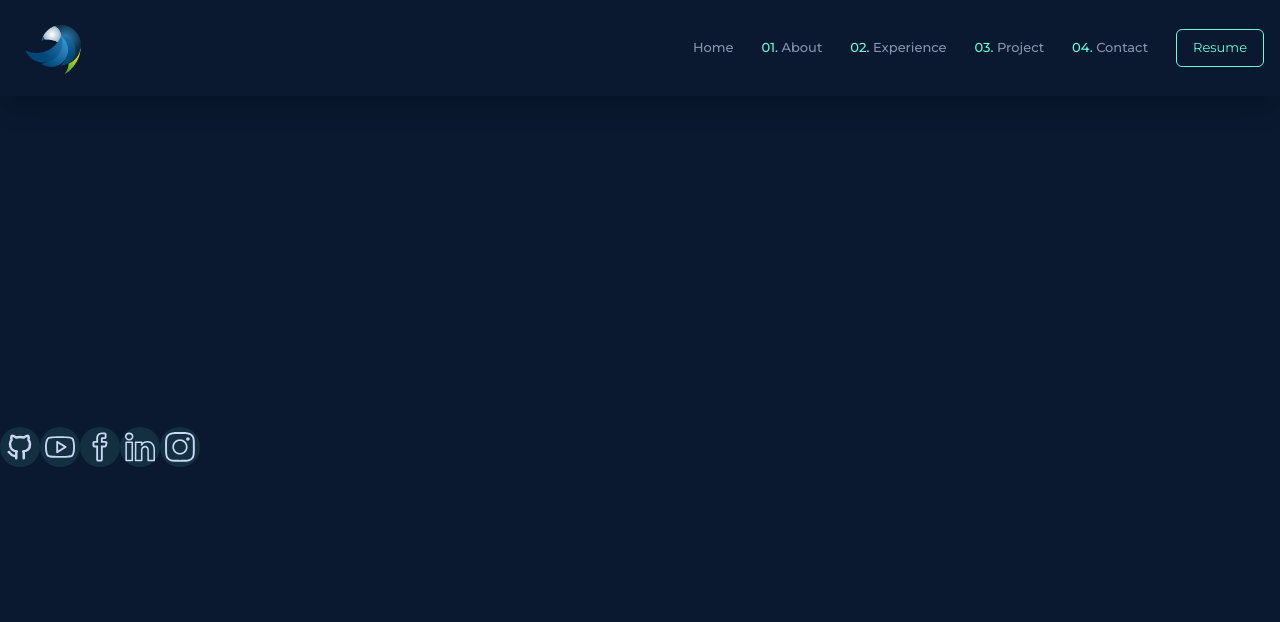
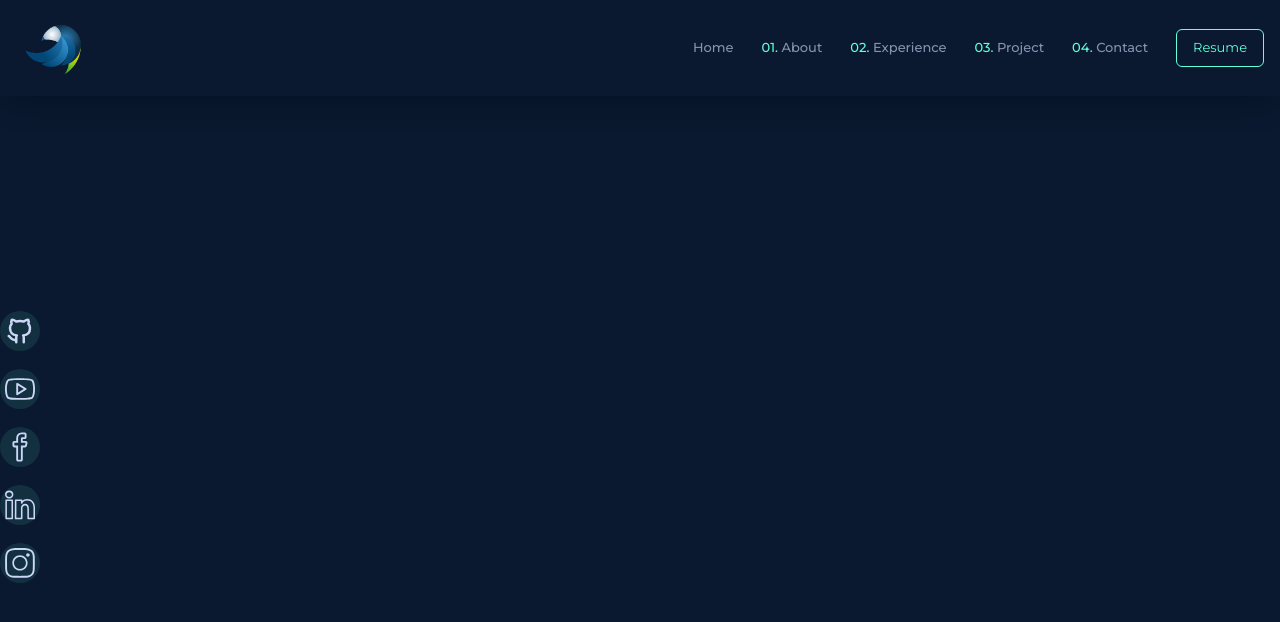
Before and after one commit to KennedyMungai/portfolio_with_framer_motion, a Next.js app: page / in a window 1280 px wide. Shown: the top 622 px of the page. Built offline with nearby package versions, Linux system fonts and the light colour scheme.

Commit message:
Updated the markup for the social media links

```diff
--- a/src/components/MainContent/LeftSide.tsx
+++ b/src/components/MainContent/LeftSide.tsx
@@ -1,18 +1,18 @@
+import Link from 'next/link'
+import {
+	SlSocialFacebook,
+	SlSocialInstagram,
+	SlSocialLinkedin,
+	SlSocialYoutube
+} from 'react-icons/sl'
 import { TbBrandGithub } from 'react-icons/tb'
-import {
-	SlSocialYoutube,
-	SlSocialFacebook,
-	SlSocialLinkedin,
-	SlSocialInstagram
-} from 'react-icons/sl'
-import Link from 'next/link'
 
 type Props = {}
 
 const LeftSide = (props: Props) => {
 	return (
 		<div className='w-full h-full flex flex-col items-center justify-end gap-4 text-textLight'>
-			<div className='flex flex-col items-center gap-4'>
+			<div className='flex flex-col items-center justify-center gap-4 text-textLight'>
 				<Link
 					href='https://www.github.com/KennedyMungai'
 					target='_blank'
@@ -20,15 +20,23 @@ const LeftSide = (props: Props) => {
 					<span className='w-10 h-10 text-xl bg-hoverColor rounded-full inline-flex items-center justify-center hover:text-textGreen cursor-pointer hover:-translate-y-2 transition-all duration-300'>
 						<TbBrandGithub size={30} />
 					</span>
+				</Link>
+				<Link href='https://https.www.youtube.com/channel/KennedyMungai'>
 					<span className='w-10 h-10 text-xl bg-hoverColor rounded-full inline-flex items-center justify-center hover:text-textGreen cursor-pointer hover:-translate-y-2 transition-all duration-300'>
 						<SlSocialYoutube size={30} />
 					</span>
+				</Link>
+				<Link href='https://www.facebook.com/kennedy.mungai.9'>
 					<span className='w-10 h-10 text-xl bg-hoverColor rounded-full inline-flex items-center justify-center hover:text-textGreen cursor-pointer hover:-translate-y-2 transition-all duration-300'>
 						<SlSocialFacebook size={30} />
 					</span>
+				</Link>
+				<Link href='https://www.linkedin.com/in/kennedy-mungai-a8b5b917b'>
 					<span className='w-10 h-10 text-xl bg-hoverColor rounded-full inline-flex items-center justify-center hover:text-textGreen cursor-pointer hover:-translate-y-2 transition-all duration-300'>
 						<SlSocialLinkedin size={30} />
 					</span>
+				</Link>
+				<Link href='https://www.instagram.com/kennedy_mungai'>
 					<span className='w-10 h-10 text-xl bg-hoverColor rounded-full inline-flex items-center justify-center hover:text-textGreen cursor-pointer hover:-translate-y-2 transition-all duration-300'>
 						<SlSocialInstagram size={30} />
 					</span>
```
